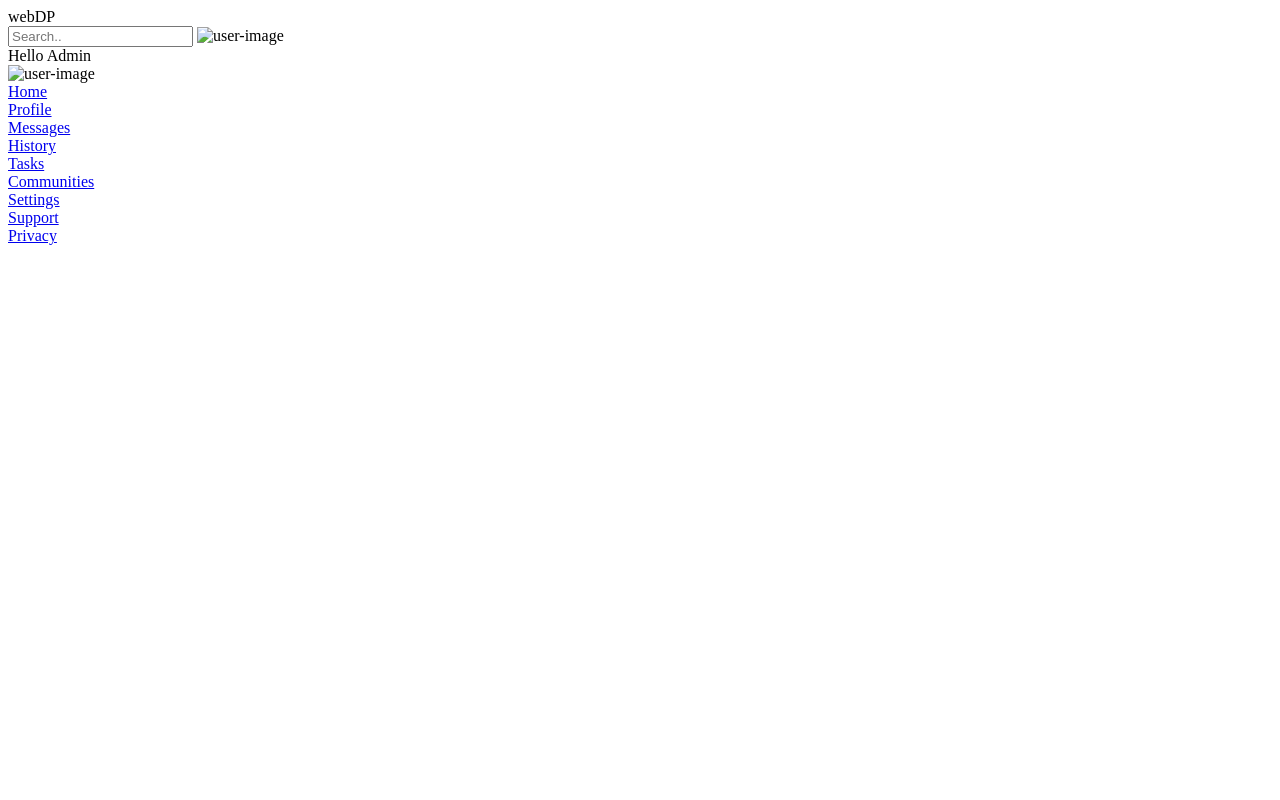
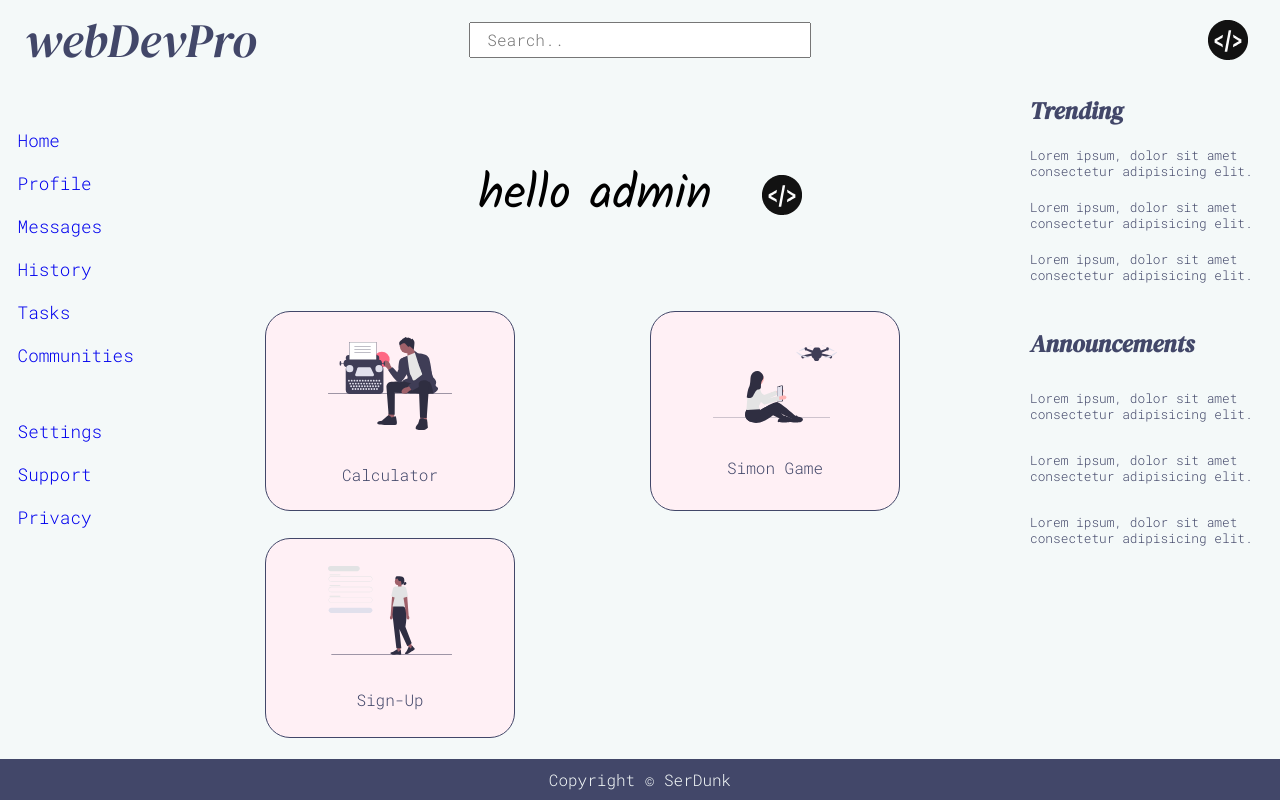
Before and after one commit to SerDunk/admin-dashboard, a plain HTML site: page index.html in a window 1280 px wide. Drawn offline with Linux system fonts and the light colour scheme.

Commit message:
Completed full layout of page with font family,sizes and background colors

```diff
--- a/index.html
+++ b/index.html
@@ -4,20 +4,23 @@
     <meta charset="UTF-8">
     <meta http-equiv="X-UA-Compatible" content="IE=edge">
     <meta name="viewport" content="width=device-width, initial-scale=1.0">
-    <link rel="stylesheet" href="styles.css">
+    <link rel="preconnect" href="https://fonts.googleapis.com">
+    <link rel="preconnect" href="https://fonts.gstatic.com" crossorigin>
+    <link href="https://fonts.googleapis.com/css2?family=DM+Serif+Display:ital@1&family=Kalam&family=Roboto+Mono:wght@300&display=swap" rel="stylesheet">
+    <link rel="stylesheet" href="style.css">
     <title>Admin</title>
 </head>
 <body>
 
     <div class="wrapper">
         <header>
-            <div class="logo">webDP</div>
-            <input type="text" placeholder="Search..">
-            <img class='user-acc' src="images/user-icon.svg" alt="user-image">
+            <div class="logo">webDevPro</div>
+            <input class='search' type="text" placeholder="Search..">
+            <img class='user-acc' src="images/User.svg" alt="user-image">
         </header>
         <div class="greeting">
-            <div class="message">Hello Admin</div>
-            <img class='user-acc' src="images/user-icon.svg" alt="user-image">
+            <div class="message">hello admin </div>
+            <img class='user-acc' src="images/User.svg" alt="user-image">
         </div>
         <sidebar class="nav">
             <div class="nav-icons">
@@ -35,14 +38,38 @@
             </div>
         </sidebar>
         <div class="content">
+            <div class="card"><a href="https://github.com/SerDunk/calculator"><img src="images/calc.svg" alt=""></a>
+                <div class="desc">
+                    Calculator
+                </div>
+            </div>
+            <div class="card"><a href="https://github.com/SerDunk/simon-game-WebDevBootCamp"><img src="images/game.svg" alt=""></a>
+                <div class="desc">
+                    Simon Game
+                </div>
+            </div>
+            <div class="card"><a href="https://github.com/SerDunk/sign-up-form"><img src="images/sign-up.svg" alt=""></a>
+                <div class="desc">
+                    Sign-Up
+                </div>
+            </div>
 
         </div>
-        <div class="ann">
-
+        <div class="announcements">
+            <h2>Announcements</h2>
+            <div class="one">Lorem ipsum, dolor sit amet consectetur adipisicing elit.</div>
+            <div class="two">Lorem ipsum, dolor sit amet consectetur adipisicing elit. </div>
+            <div class="three">Lorem ipsum, dolor sit amet consectetur adipisicing elit. </div>
         </div>
-        <div class="stats">
-
+        <div class="trending">
+            <h2>Trending</h2>
+            <div class="one">Lorem ipsum, dolor sit amet consectetur adipisicing elit.</div>
+            <div class="two">Lorem ipsum, dolor sit amet consectetur adipisicing elit.</div>
+            <div class="three">Lorem ipsum, dolor sit amet consectetur adipisicing elit.</div>
         </div>
+        <footer>
+            <a href="https://github.com/SerDunk">Copyright © SerDunk</a>
+        </footer>
     </div>
 
 </body>
--- /dev/null
+++ b/style.css
@@ -0,0 +1,190 @@
+/*VARIABLES*/
+:root{
+    --logo-color:#424769;
+    --primary-color:#F4F9F9;
+    --primary-font:'DM Serif Display','Roboto Mono','sans-serif';
+    --secondary-color:#FFF0F5;
+    --secondary-font:'Roboto Mono','sans';
+    --handwriting-font:'Kalam'
+}
+
+/*STYLING*/
+
+*{
+    margin: 0;
+    padding: 0;
+    box-sizing: border-box;
+}
+
+html{
+    height: 100%;
+}
+
+body{
+    margin: 0;
+    height: 100%;
+    display: flex;
+    justify-content: center;
+    flex-direction: column;
+    align-items: center;
+    background-color: var(--primary-color);
+}
+
+.wrapper{
+    display: grid;
+    width: 100%;
+    min-height: 100%;
+    grid-template-columns: 1fr 3fr 1fr;
+    gap: 15px;
+}
+
+.user-acc{
+    width: 40px;
+    justify-self: flex-end;
+    grid-column: 3/4;
+    margin-right: 2em;
+}
+
+
+header{
+    grid-column: 1/-1;
+    display: grid;
+    grid-template-columns: repeat(3,1fr);
+    justify-items: center;
+    align-items: center;
+    gap: 10%;
+}
+
+.search{
+    width: 100%;
+    grid-column:2/3;
+    font-size: 1rem;
+    height: 30px;
+    padding: 1em;
+    font-family: var(--secondary-font);
+}
+
+.logo{
+    font-size: 3rem;
+    grid-column: 1/2;
+    justify-self: flex-start;
+    margin-left:0.5em;
+    font-family: var(--primary-font);
+    color: var(--logo-color);
+}
+
+.greeting{
+    grid-column: 2/3;
+    display: flex;
+    justify-content: center;
+    align-items: center;
+    gap: 50px;
+}
+
+.message{
+    font-size: 3rem;
+    font-family: var(--handwriting-font);
+}
+
+.greeting > .user-acc{
+    margin: 0;
+    padding: 0;
+}
+
+.nav{
+    margin-top:2em;
+    grid-row: 2/4;
+    margin-left: 1em;
+    display: flex;
+    flex-direction: column;
+    font-size: 1.1rem;
+    gap: 3em;
+    font-family: var(--secondary-font);
+    color: var(--logo-color);
+}
+
+a{
+    text-decoration: none;
+}
+
+.nav-icons,.nav-func{
+    display: flex;
+    flex-direction: column;
+    gap: 20px;
+
+}
+
+.content{
+
+    grid-column: 2/3;
+    display: grid;
+    grid-template-columns: repeat(auto-fill,minmax(250px,1fr));
+    gap: 20px;
+}
+
+img{
+    width: 50%;
+}
+.card{
+    font-family: var(--secondary-font);
+    color: var(--logo-color);
+    text-align: center;
+    display: flex;
+    flex-direction: column;
+    justify-content: center;
+    align-items: center;
+    gap: 30px;
+    width: 250px;
+    height: 200px;
+    background-color: var(--secondary-color);
+    border-radius: 25px;
+    border: 0.2px solid;
+    border-color: var(--logo-color);
+
+}
+
+.announcements{
+    grid-column: 3/4;
+    grid-row: 3/4;
+    display: flex;
+    flex-direction: column;
+    gap:30px;
+    margin-top: 1em;
+}
+
+.trending{
+    grid-column: 3/4;
+    grid-row: 2/3;
+    display: flex;
+    flex-direction: column;
+    gap: 20px;
+}
+h2{
+    font-family: var(--primary-font);
+    color: var(--logo-color);
+}
+
+.one,.two,.three{
+    color: var(--logo-color);
+    font-family: var(--secondary-font);
+    font-size: 0.8rem;
+    margin-right: 5px;
+}
+footer{
+    grid-column: 1/-1;
+    grid-row:4/5;
+    font-size: 1rem;
+    text-align: center;
+    background-color: aquamarine;
+    padding: 0.2em;
+    display: flex;
+    justify-content: center;
+    align-items: center;
+    background-color: var(--logo-color);
+
+}
+
+footer > a{
+    color: var(--primary-color);
+    font-family: var(--secondary-font);
+}
```
Also changed, not shown: images/User.svg (added), images/calc.svg (added), images/game.svg (added), images/sign-up.svg (added).
